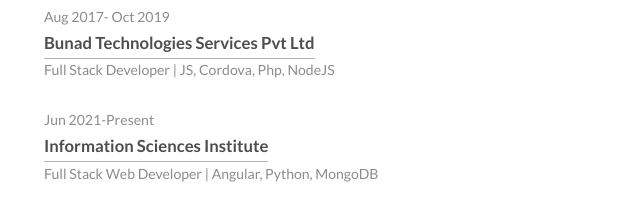
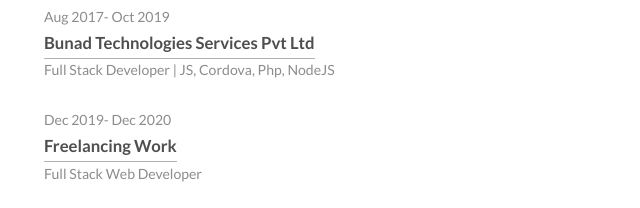
Before and after one commit to prashantplusplus/prashantplusplus.github.io, a plain HTML site: page index.html in a window 1280 px wide. Shown: the part 676-884 px from the top of the page, without its empty margins (285-925 px from the left). Drawn offline with Linux system fonts and the light colour scheme.

Commit message:
Final Check

```diff
--- a/index.html
+++ b/index.html
@@ -69,6 +69,11 @@
 				<li>Aug 2017- Oct 2019</li>
 				<li><a href="#">Bunad Technologies Services Pvt Ltd</a></li>
 				<li>Full Stack Developer | JS, Cordova, Php, NodeJS</li>
+			</ul>
+            <ul class="work-list">
+				<li>Dec 2019- Dec 2020</li>
+				<li><a href="#">Freelancing Work</a></li>
+				<li>Full Stack Web Developer</li>
 			</ul>
 			<ul class="work-list">
 				<li>Jun 2021-Present</li>
```
